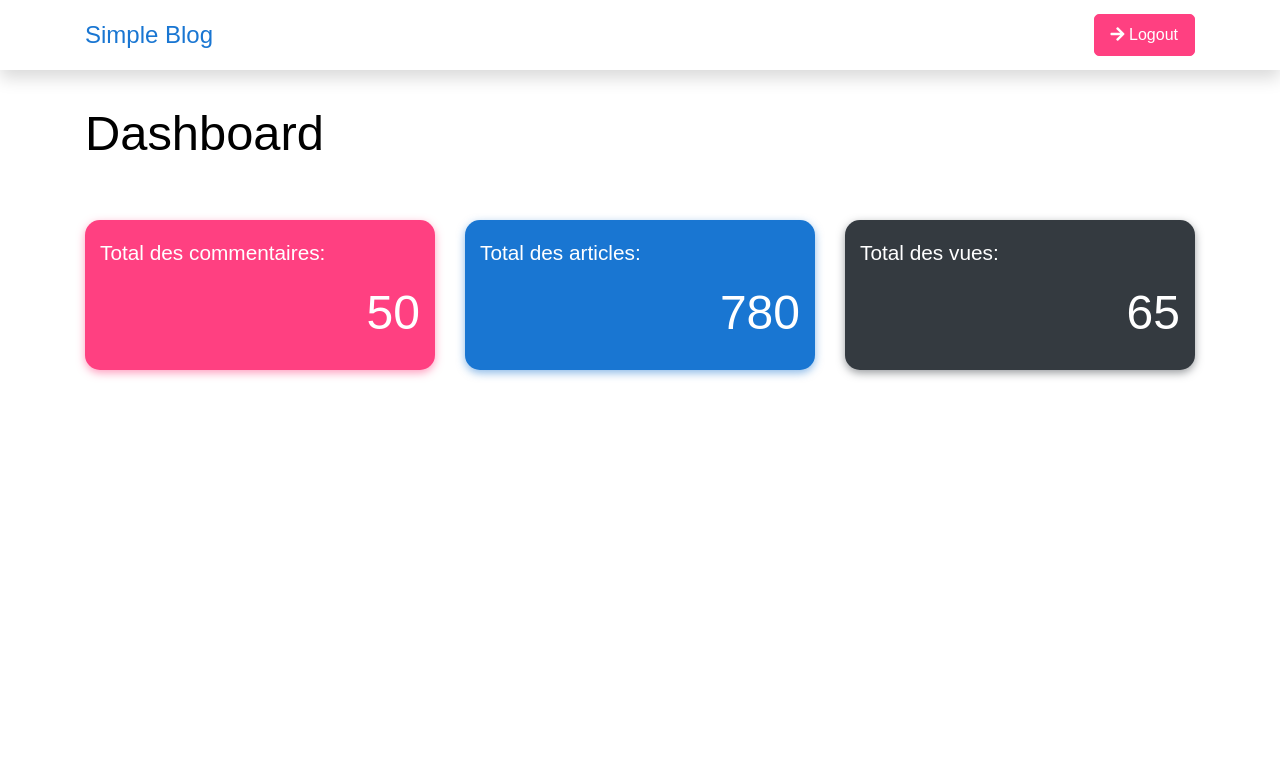
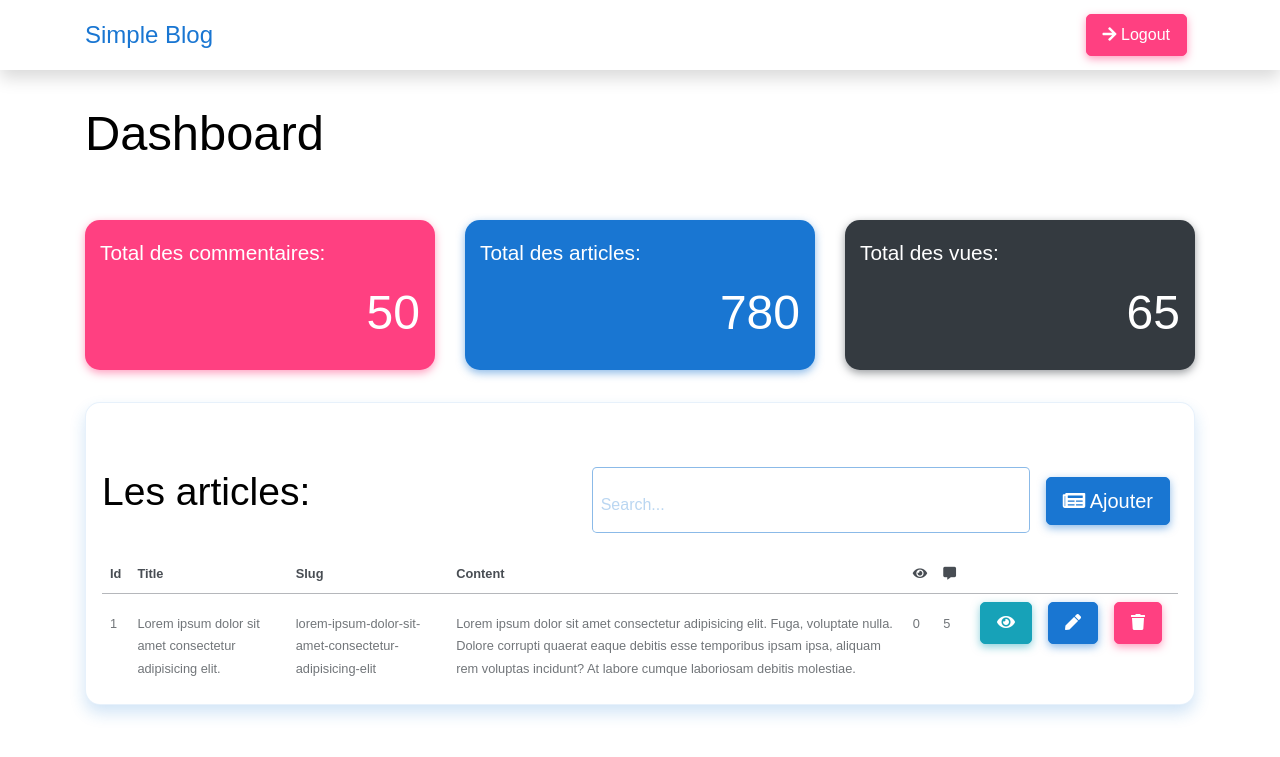
Before and after one commit to abdelazizbardich/Blog-Personnel, a PHP site: page / in a window 1280 px wide. Shown: the top 757 px of the page. Run offline with PHP 8.4, Linux system fonts and the light colour scheme; style sheets or scripts are compiled from the project's sources.

Commit message:
dashboard page

```diff
--- a/project/frontend/index.html
+++ b/project/frontend/index.html
@@ -61,9 +61,58 @@
                 </div>
             </div>
         </section>
+        <section>
+            <div class="container">
+                <div class="row">
+                    <div class="col-12">
+                        <div class="card">
+                            <h2 class="card__title">
+                                <div class="row">
+                                    <div class="col">
+                                        <h2>Les articles:</h2>
+                                    </div>
+                                    <div class="col-auto">
+                                        <div class="list-inline d-flex align-items-center">
+                                            <div class="list-inline-item"><input onkeyup="filterTable()" type="text" placeholder="Search..." class="form-control form-control-lg"></div>
+                                            <div class="list-inline-item"><a href="#" class="btn btn-primary btn-lg"><i class="fa fa-newspaper"></i> Ajouter</a></div>
+                                        </div>
+                                    </div>
+                                </div>
+                            </h2>
+                            <table>
+                                <thead>
+                                    <th>Id</th>
+                                    <th>Title</th>
+                                    <th>Slug</th>
+                                    <th>Content</th>
+                                    <th><i class="fas fa-eye"></i></th>
+                                    <th><i class="fas fa-comment-alt"></i></th>
+                                    <th></th>
+                                </thead>
+                                <tbody>
+                                    <tr>
+                                        <td>1</td>
+                                        <td>Lorem ipsum dolor sit amet consectetur adipisicing elit.</td>
+                                        <td>lorem-ipsum-dolor-sit-amet-consectetur-adipisicing-elit</td>
+                                        <td>Lorem ipsum dolor sit amet consectetur adipisicing elit. Fuga, voluptate nulla. Dolore corrupti quaerat eaque debitis esse temporibus ipsam ipsa, aliquam rem voluptas incidunt? At labore cumque laboriosam debitis molestiae.</td>
+                                        <td>0</td>
+                                        <td>5</td>
+                                        <td class="d-flex">
+                                            <a href="./single.html?id=1" class="btn btn-info"><i class="fa fa-eye"></i></a>
+                                            <a href="./edit.html?id=1" class="btn btn-primary"><i class="fa fa-pen"></i></a>
+                                            <a href="#" onclick="deleteArticle(1)" class="btn btn-danger"><i class="fa fa-trash"></i></a>
+                                        </td>
+                                    </tr>
+                                </tbody>
+                            </table>
+                        </div>
+                    </div>
+                </div>
+            </div>
+        </section>
     </main>
 
-
+    <script src="https://cdnjs.cloudflare.com/ajax/libs/jquery/3.6.0/jquery.min.js" integrity="sha512-894YE6QWD5I59HgZOGReFYm4dnWc1Qt5NtvYSaNcOP+u1T9qYdvdihz0PPSiiqn/+/3e7Jo4EaG7TubfWGUrMQ==" crossorigin="anonymous"></script>
     <script src="./js/index.js"></script>
 </body>
 </html>
--- a/project/frontend/js/index.js
+++ b/project/frontend/js/index.js
@@ -0,0 +1,6 @@
+function deleteArticle(id){
+
+}
+function filterTable(){
+
+}
--- a/project/frontend/sass/components/_buttons.scss
+++ b/project/frontend/sass/components/_buttons.scss
@@ -2,44 +2,53 @@
     padding: 8px 16px;
     border-radius: 5px;
     border:1px solid;
+    margin: 0px 8px;
     &-primary{
         color: $color-white;
         background-color: $color-primary;
         border-color: $color-primary;
+        box-shadow: rgba($color-primary,.5) 0px 3px 8px;
     }
     &-success{
         color: $color-white;
         background-color: $color-success;
         border-color: $color-success;
+        box-shadow: rgba($color-success,.5) 0px 3px 8px;
     }
     &-info{
         color: $color-white;
         background-color: $color-info;
         border-color: $color-info;
+        box-shadow: rgba($color-info, .5) 0px 3px 8px;
     }
     &-warning{
         color: $color-white;
         background-color: $color-warning;
         border-color: $color-warning;
+        box-shadow: rgba($color-warning,.5) 0px 3px 8px;
     }
     &-danger{
         color: $color-white;
         background-color: $color-danger;
         border-color: $color-danger;
+        box-shadow: rgba($color-danger,.5) 0px 3px 8px;
     }
     &-secondary{
         color: $color-white;
         background-color: $color-secondary;
         border-color: $color-secondary;
+        box-shadow: rgba($color-secondary,.5) 0px 3px 8px;
     }
     &-dark{
         color: $color-white;
         background-color: $color-dark;
         border-color: $color-dark;
+        box-shadow: rgba($color-dark,.5) 0px 3px 8px;
     }
     &-light{
         color: $color-white;
         background-color: $color-light;
         border-color: $color-light;
+        box-shadow: rgba($color-light, .5) 0px 3px 8px;
     }
 }
--- /dev/null
+++ b/project/frontend/sass/components/card.css
@@ -0,0 +1,4 @@
+.card {
+  border-radius: 15px;
+}
+/*# sourceMappingURL=card.css.map */
--- /dev/null
+++ b/project/frontend/sass/components/card.scss
@@ -0,0 +1,34 @@
+.card{
+    border-radius: 15px;
+    box-shadow: rgba($color-primary,.2) 0px 8px 16px;
+    padding: 16px;
+    margin: 32px 0px;
+    border: 1px solid rgba($color-primary,.1);
+    &__title{
+        h2{
+            margin: 0;
+        }
+    }
+
+    table{
+        th {
+            padding: 8px;
+            font-weight: bold;
+            color: rgba($color-dark,.9);
+        }
+        thead{
+            border-bottom: 1px solid rgba($color-dark,.2);
+        }
+        td {
+            padding: 8px;
+            color: rgba($color-dark,.7);
+        }
+        tr{
+            border-bottom: 1px solid rgba($color-dark,.2);
+            &:last-child{
+                border: none;
+            }
+        }
+        font-size: .8rem;
+    }
+}
--- a/project/frontend/sass/layout/_forms.scss
+++ b/project/frontend/sass/layout/_forms.scss
@@ -0,0 +1,10 @@
+.form-control{
+    border-color: rgba($color-primary, .5);
+    color: $color-primary;
+    padding: 8px 8px;
+    font-size: 2rem;
+    &::placeholder{
+        color: rgba($color-primary, .3);
+        font-size: 1rem;
+    }
+}
--- a/project/frontend/sass/main.scss
+++ b/project/frontend/sass/main.scss
@@ -18,6 +18,7 @@
 @import "Components/cover";
 @import "Components/dropdown";
 @import "Components/statistics";
+@import "Components/card";
 
 // Layout
 @import "layout/navigation";
```
Also changed, not shown: project/frontend/dist/index.html (+50 -1 lines), project/frontend/dist/edit.html (added), project/frontend/dist/js.00a46daa.js, project/frontend/dist/main.07544d9b.css, project/frontend/dist/main.07544d9b.js, project/frontend/edit.html (added), project/frontend/sass/main.css, project/frontend/single.html (added), 4 other files.
